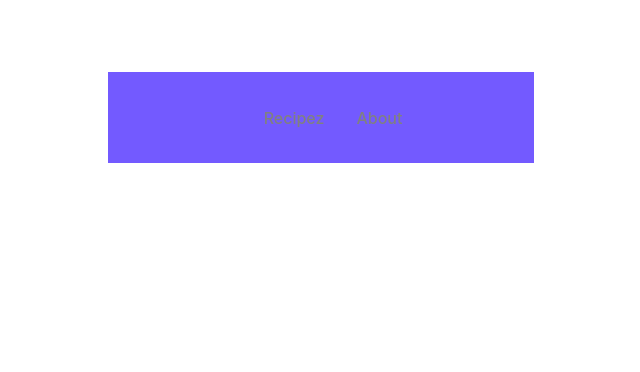
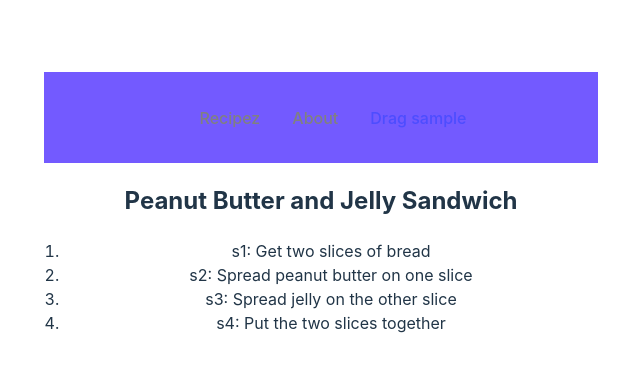
Before and after one commit to Pitrified/recipinator, a React (Vite) app in the folder frontend/: page /dragme in a window 1280 px wide. Before the commit this address had no page. Shown: the top 372 px of the page, without its empty margins (319-959 px from the left). Built offline with nearby package versions, Linux system fonts and the light colour scheme.

Commit message:
Add a sample drag and drop list

```diff
--- a/frontend/package.json
+++ b/frontend/package.json
@@ -12,6 +12,7 @@
   "dependencies": {
     "axios": "^1.4.0",
     "react": "^18.2.0",
+    "react-beautiful-dnd": "^13.1.1",
     "react-dom": "^18.2.0",
     "react-icons": "^4.9.0",
     "react-router-dom": "^6.13.0"
--- a/frontend/src/App.jsx
+++ b/frontend/src/App.jsx
@@ -4,6 +4,7 @@ import { BrowserRouter as Router, Routes, Route } from 'react-router-dom';
 import Navbar from './components/Navbar/Navbar';
 import Recipe from "./components/Recipe/Recipe.tsx";
 import About from './pages/about';
+import DragMe from './pages/sample_drag';
 
 import './App.css';
 
@@ -14,6 +15,7 @@ function App() {
       <Routes>
         <Route path='/' element={<Recipe />} />
         <Route path='/about' element={<About />} />
+        <Route path='/dragme' element={<DragMe />} />
       </Routes>
     </Router>
   );
--- /dev/null
+++ b/frontend/src/components/DragSample/Elements.tsx
@@ -0,0 +1,96 @@
+import React from "react";
+
+import { DragDropContext, Droppable, Draggable } from 'react-beautiful-dnd';
+
+// fix strict mode failure
+// https://github.com/atlassian/react-beautiful-dnd/issues/2399
+import { useEffect, useState } from "react";
+export const StrictModeDroppable = ({ children, ...props }) => {
+  const [enabled, setEnabled] = useState(false);
+  useEffect(() => {
+    const animation = requestAnimationFrame(() => setEnabled(true));
+    return () => {
+      cancelAnimationFrame(animation);
+      setEnabled(false);
+    };
+  }, []);
+  if (!enabled) {
+    return null;
+  }
+  return <Droppable {...props}>{children}</Droppable>;
+};
+
+// a simple step in a recipe
+const StepMini = ({ step }) => {
+  return (
+    <div>
+      <span>
+        {step.idString}:&nbsp;
+      </span>
+      <span>
+        {step.text}
+      </span>
+    </div>
+  );
+};
+
+// a draggable preparation
+const PreparationMini = ({ prep }) => {
+  const [steps, setSteps] = useState(prep.steps);
+
+  const handleDragEnd = (result) => {
+    console.log(result);
+    console.log('moving from', result.source.index, 'to', result.destination.index);
+
+    if (!result.destination) return; // Not dropped in a valid location
+
+    const updatedSteps = Array.from(steps);
+    // reorderedStep is the one we are popping off the array
+    // delete 1 from position result.source.index
+    const [reorderedStep] = updatedSteps.splice(result.source.index, 1);
+    // then we insert it at position result.destination.index, deleting 0
+    // kinda weird that we define updatedSteps as a const and promptly mutate it
+    updatedSteps.splice(result.destination.index, 0, reorderedStep);
+    // console.log('updatedSteps', updatedSteps.map(step => step.idString));
+
+    setSteps(updatedSteps);
+  };
+
+  return (
+    <DragDropContext onDragEnd={handleDragEnd}>
+      <div>
+        <h2>{prep.name}</h2>
+        <StrictModeDroppable droppableId="preparation-steps">
+          {(provided) => (
+            <ol
+              {...provided.droppableProps}
+              ref={provided.innerRef}
+              className="preparation-list"
+            >
+              {steps.map((step, index) => (
+                <Draggable
+                  key={step.idString} draggableId={step.idString}
+                  index={index}
+                >
+                  {(provided) => (
+                    <li
+                      {...provided.draggableProps}
+                      {...provided.dragHandleProps}
+                      ref={provided.innerRef}
+                    >
+                      <StepMini step={step} />
+                    </li>
+                  )}
+                </Draggable>
+              ))}
+              {provided.placeholder}
+            </ol>
+          )}
+        </StrictModeDroppable>
+      </div>
+    </DragDropContext>
+  );
+};
+
+
+export default PreparationMini;
--- a/frontend/src/components/Navbar/Navbar.tsx
+++ b/frontend/src/components/Navbar/Navbar.tsx
@@ -19,6 +19,9 @@ const Navbar = () => {
                     <NavLink to="/about">
                         About
                     </NavLink>
+                    <NavLink to="/dragme">
+                        Drag sample
+                    </NavLink>
                 </NavMenu>
             </Nav>
         </>
--- /dev/null
+++ b/frontend/src/pages/sample_drag.tsx
@@ -0,0 +1,36 @@
+import React from "react";
+
+import PreparationMini from "../components/DragSample/Elements";
+
+const DragMe = () => {
+  return (
+    <PreparationMini prep={{
+      "id": 1,
+      "name": "Peanut Butter and Jelly Sandwich",
+      "steps": [
+        {
+          "id": 1,
+          "idString": "s1",
+          "text": "Get two slices of bread"
+        },
+        {
+          "id": 2,
+          "idString": "s2",
+          "text": "Spread peanut butter on one slice"
+        },
+        {
+          "id": 3,
+          "idString": "s3",
+          "text": "Spread jelly on the other slice"
+        },
+        {
+          "id": 4,
+          "idString": "s4",
+          "text": "Put the two slices together"
+        }
+      ]
+    }} />
+  );
+};
+
+export default DragMe;
```
Also changed, not shown: 1 other file (tests, documents, lock files or other folders).
